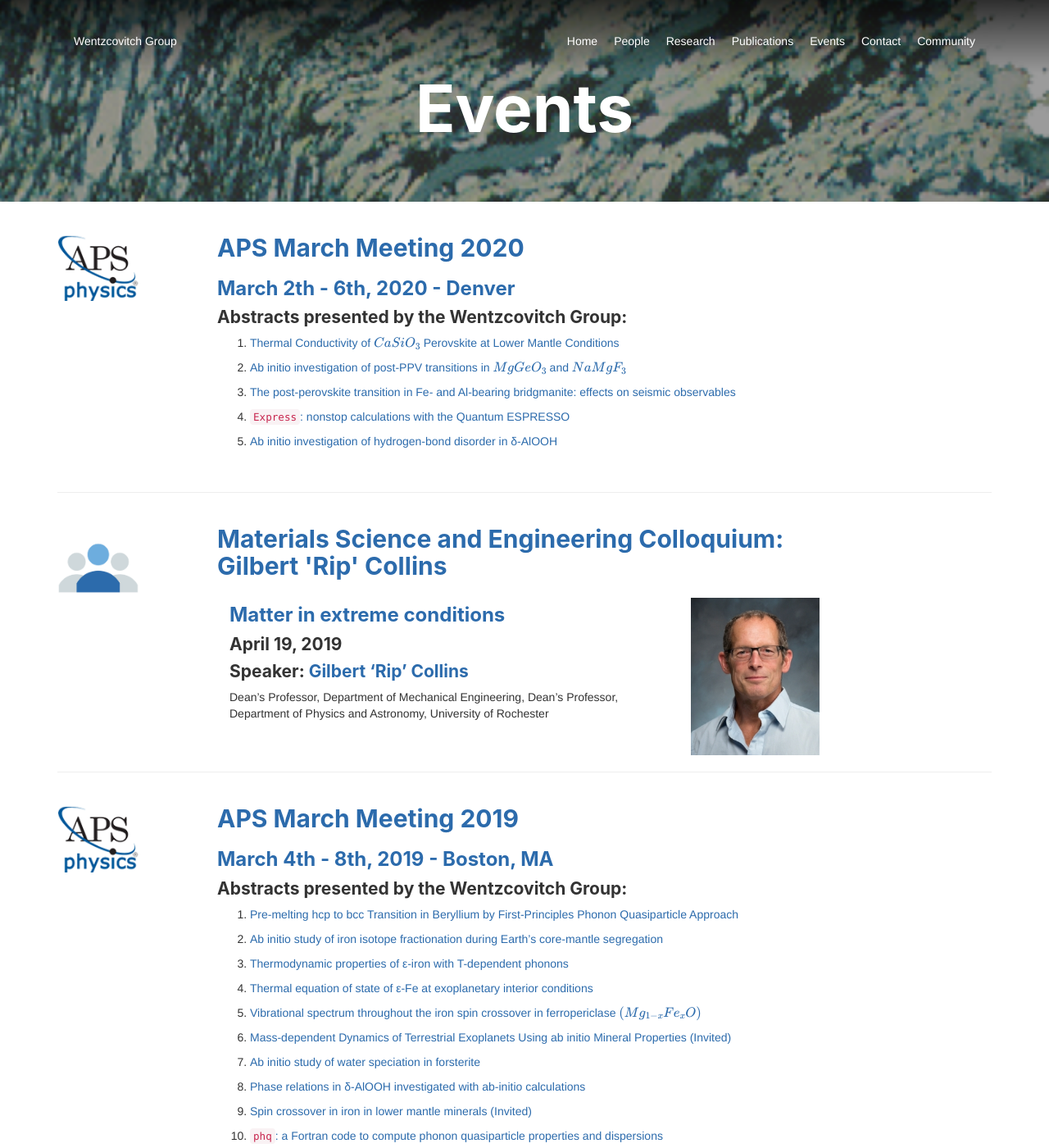
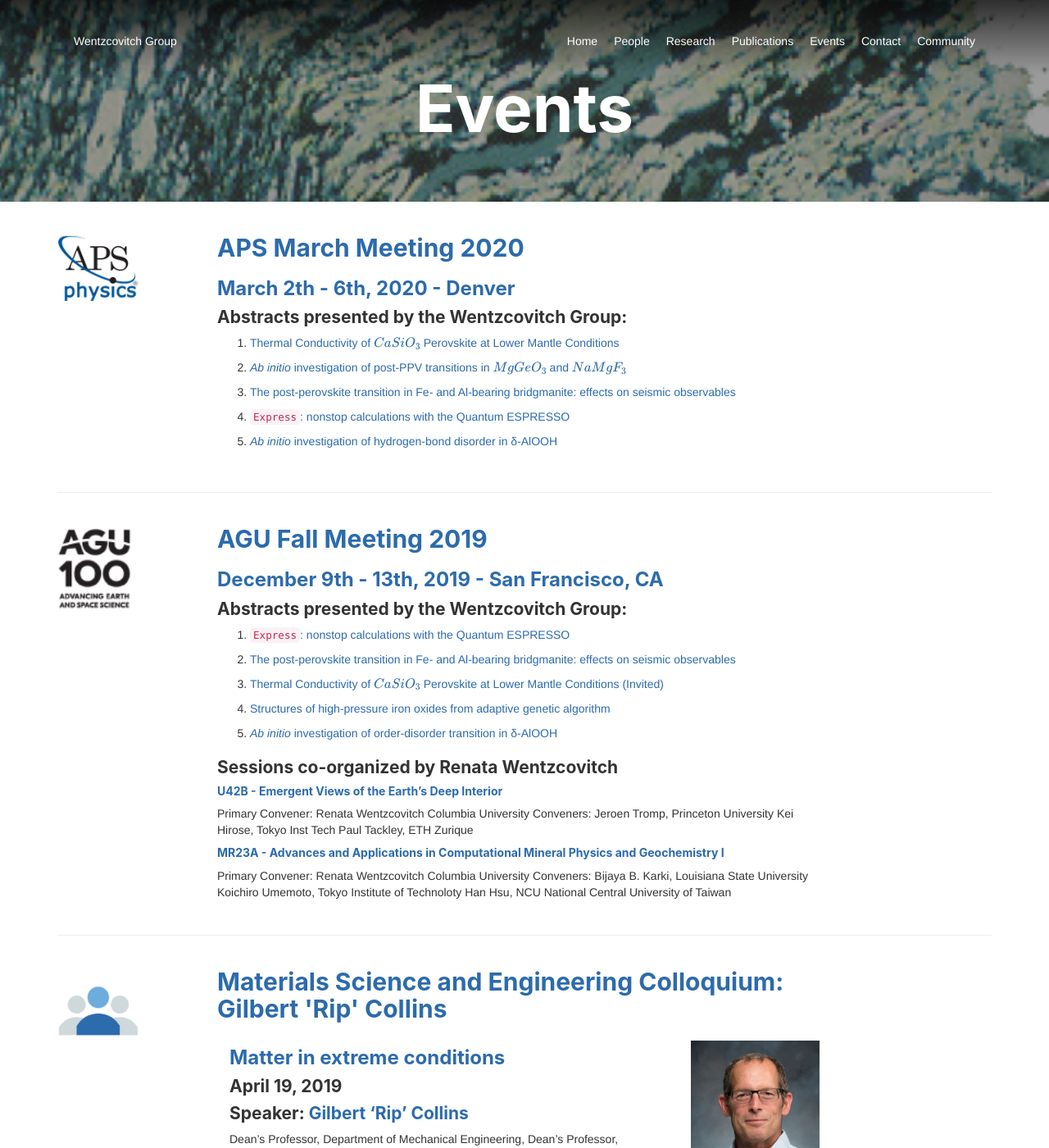
Before and after one commit to mineralcloud/mineralcloud.github.io, a Jekyll site: the page built from events/index.html, in a window 1280 px wide and 1400 px high. Shown: the whole window at 82% size. Built offline with Jekyll 4.4.1, drawn with Linux system fonts in a browser that asks for light colours; formulas are drawn with MathJax 3.

Commit message:
update events agu

```diff
--- /dev/null
+++ b/_posts/events/2019-12-30-AGUFallMeeting.md
@@ -0,0 +1,34 @@
+---
+layout: post
+title:  "AGU Fall Meeting 2019"
+date:   2019-12-30 17:36:26
+categories: events
+logo: static/img/agu_logo.png
+header-img: img/events/19-12-30-AGU2019.jpg
+---
+
+### [December 9th - 13th, 2019 - San Francisco, CA](https://www.agu.org/fall-meeting){:target="_blank"}
+
+#### Abstracts presented by the Wentzcovitch Group:
+
+1. [``Express``: nonstop calculations with the Quantum ESPRESSO](https://agu.confex.com/agu/fm19/meetingapp.cgi/Paper/554364){:target="_blank"}
+2. [The post-perovskite transition in Fe- and Al-bearing bridgmanite: effects on seismic observables](https://agu.confex.com/agu/fm19/meetingapp.cgi/Paper/625469 ){:target="_blank"}
+3. [Thermal Conductivity of $CaSiO_3$ Perovskite at Lower Mantle Conditions (Invited)](https://agu.confex.com/agu/fm19/meetingapp.cgi/Paper/487883){:target="_blank"}
+4. [Structures of high-pressure iron oxides from adaptive genetic algorithm](https://agu.confex.com/agu/fm19/meetingapp.cgi/Paper/506441){:target="_blank"}
+5. [_Ab initio_ investigation of order-disorder transition in δ-AlOOH](https://agu.confex.com/agu/fm19/meetingapp.cgi/Paper/557931){:target="_blank"}
+
+#### Sessions co-organized by Renata Wentzcovitch
+
+##### [U42B - Emergent Views of the Earth’s Deep Interior](https://agu.confex.com/agu/fm19/meetingapp.cgi/Session/81835)
+
+Primary Convener: Renata Wentzcovitch Columbia University
+Conveners: Jeroen Tromp, Princeton University
+            Kei Hirose, Tokyo Inst Tech
+            Paul Tackley, ETH Zurique
+
+##### [MR23A - Advances and Applications in Computational Mineral Physics and Geochemistry I](https://agu.confex.com/agu/fm19/meetingapp.cgi/Session/88240)
+
+Primary Convener: Renata Wentzcovitch Columbia University
+Conveners: Bijaya B. Karki, Louisiana State University
+            Koichiro Umemoto, Tokyo Institute of Technoloty
+            Han Hsu, NCU National Central University of Taiwan
```
Also changed, not shown: _posts/events/2020-03-10-APSMarchMeeting.md (+2 -2 lines), img/events/19-12-30-AGU2019.jpg (added), 1 other file.
